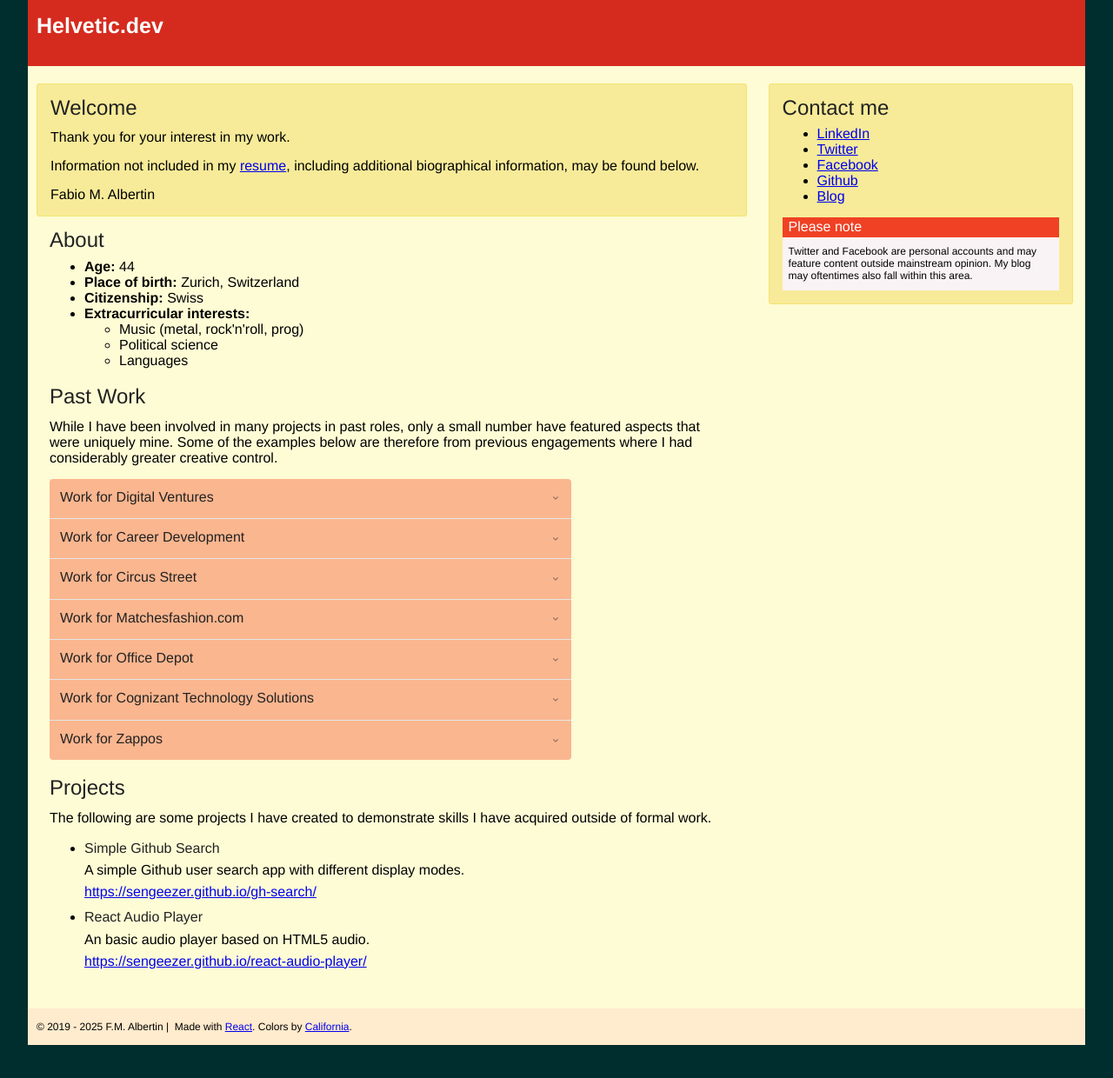
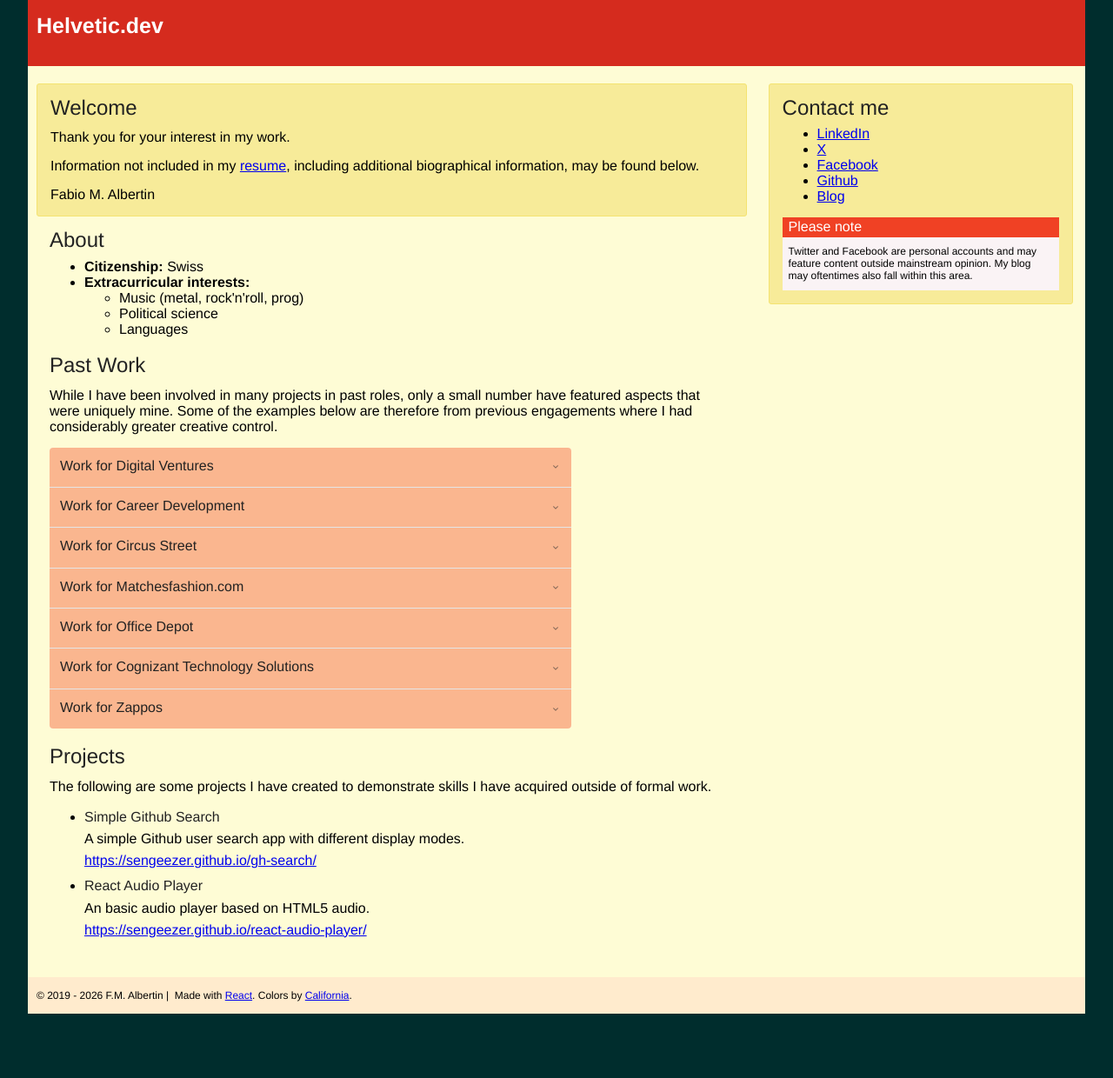
Before and after one commit to sengeezer/helvetic-dev, a Next.js app: page / in a window 1280 px wide. Shown: the top 1240 px of the page at 87% size. After the commit the page ends 1216 px from the top, so only its background shows below. Built offline with nearby package versions, Linux system fonts and the light colour scheme.

Commit message:
Minor content updates

```diff
--- a/src/components/About.js
+++ b/src/components/About.js
@@ -4,12 +4,6 @@ const About = () => (
   <div className="about">
     <h2>{bio.title}</h2>
     <ul>
-      <li>
-        <strong>Age:</strong> {bio.age}
-      </li>
-      <li>
-        <strong>Place of birth:</strong> {bio.pob}
-      </li>
       <li>
         <strong>Citizenship:</strong> {bio.nationality}
       </li>
--- a/src/components/Contact.js
+++ b/src/components/Contact.js
@@ -8,7 +8,7 @@ const Contact = () => (
         <a href={contact.platforms.linkedin}>LinkedIn</a>
       </li>
       <li className="twitter">
-        <a href={contact.platforms.twitter}>Twitter</a>
+        <a href={contact.platforms.x}>X</a>
       </li>
       <li className="facebook">
         <a href={contact.platforms.facebook}>Facebook</a>
--- a/src/components/Footer.js
+++ b/src/components/Footer.js
@@ -1,7 +1,7 @@
 const Footer = () => (
   <footer>
     <p>
-      &copy; 2019 - 2025 F.M. Albertin |&nbsp;
+      &copy; 2019 - 2026 F.M. Albertin |&nbsp;
       Made with&nbsp;
       <a href="https://reactjs.org">React</a>
       . Colors by&nbsp;
--- a/src/content/bio.js
+++ b/src/content/bio.js
@@ -1,7 +1,5 @@
 const bio = {
   title: 'About',
-  age: '44',
-  pob: 'Zurich, Switzerland',
   nationality: 'Swiss',
   interests: [
     'Music (metal, rock\'n\'roll, prog)',
--- a/src/content/contact.js
+++ b/src/content/contact.js
@@ -2,7 +2,7 @@ const contact = {
   title: 'Contact me',
   platforms: {
     linkedin: 'https://uk.linkedin.com/in/falbertin',
-    twitter: 'http://twitter.com/sengeezer',
+    x: 'http://twitter.com/sengeezer',
     facebook: 'http://facebook.com/a1bertin',
     github: 'http://github.com/sengeezer',
     blog: 'http://ifab.io/wire/',
```
